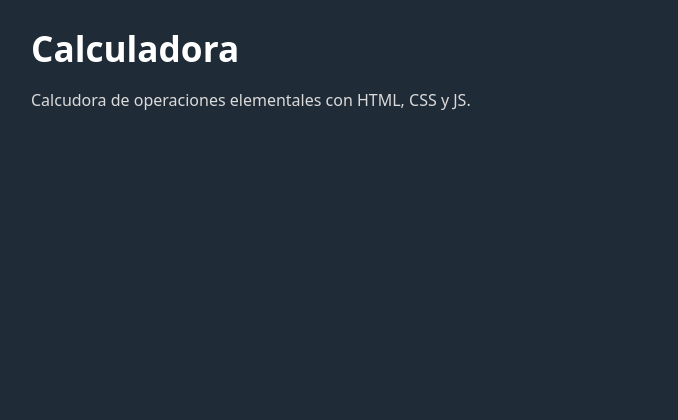
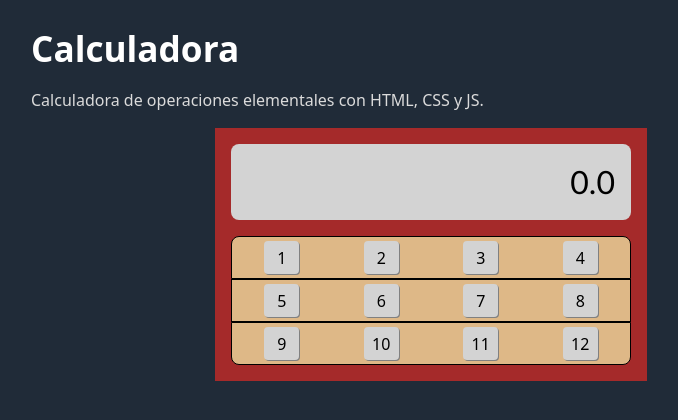
Before and after one commit to cesarlpb/learn-ts, a website built with Vite: page web/index.html in a window 1280 px wide. Shown: the whole page, without its empty margins (209-887 px from the left). Built offline with nearby package versions, Linux system fonts and the light colour scheme.

Commit message:
primera versión de interfaz de calculadora

```diff
--- a/web/index.html
+++ b/web/index.html
@@ -1,15 +1,56 @@
 <!doctype html>
-<html lang="en">
+<html lang="es">
+
 <head>
   <meta charset="UTF-8" />
   <link rel="icon" type="image/svg+xml" href="/vite.svg" />
   <meta name="viewport" content="width=device-width, initial-scale=1.0" />
-    <title>Vite + TS</title>
+  <title>Calculadora</title>
   <link rel="stylesheet" href="https://cdn.jsdelivr.net/npm/water.css@2/out/dark.css">
+  <!-- Importamos hoja de estilos custom de la calculadora -->
+  <!-- Así, esta hoja tiene prioridad -->
+  <!-- link:css + Tab o Enter -->
+  <link rel="stylesheet" href="style.css">
+  <!-- Si vemos error 404 en consola -> mirar ruta, mirar si existe archivo -> buscar ayuda -->
 </head>
+
 <body>
   <h1>Calculadora</h1>
-    <p>Calcudora de operaciones elementales con HTML, CSS y JS.</p>
+  <p>Calculadora de operaciones elementales con HTML, CSS y JS.</p>
+
+  <!-- Contenedor de la calculadora -->
+  <div class="container">
+
+    <!-- Elemento pantalla o display de la calculadora -->
+    <div id="display">0.0</div>
+
+    <!-- Contenedor directo de filas para usar pseudoselectores -->
+    <div class="rows">
+      <!-- fila 1 -->
+      <div class="row">
+        <div>1</div>
+        <div>2</div>
+        <div>3</div>
+        <div>4</div>
+      </div>
+      <!-- fila 2 -->
+      <div class="row">
+        <div>5</div>
+        <div>6</div>
+        <div>7</div>
+        <div>8</div>
+      </div>
+      <!-- fila 3 -->
+      <div class="row">
+      <div>9</div>
+      <div>10</div>
+      <div>11</div>
+      <div>12</div>
+      </div>
+    </div>
+
+  </div>
+
   <!--
     Calculadora:
     - grid -> cuadrícula
@@ -23,4 +64,5 @@
   <div id="app"></div>
   <script type="module" src="/src/main.ts"></script>
 </body>
+
 </html>
--- /dev/null
+++ b/web/style.css
@@ -0,0 +1,60 @@
+/* Selector de clase container */
+/* las clases se pueden repetir */
+.container {
+    background-color: brown;
+    padding: 1rem; /* 1rem = 16px */
+    max-width: 400px;
+    margin: 0 auto; /* centrado hhorizontal con margin */
+}
+/* Selector de id */
+/* id -> debe ser único en el documento */
+/* id (máxima prioridad) > clase */
+#display {
+    background-color: lightgray;
+    color: black;
+    font-size: 2rem;
+    padding: 1rem;
+    text-align: end;
+    font-family: 'Trebuchet MS', 'Lucida Sans Unicode', 'Lucida Grande', 'Lucida Sans', Arial, sans-serif;
+    border-radius: 0.5rem;
+    margin-bottom: 1rem;
+}
+.row {
+    border: 1px solid black;
+    display: flex;
+    justify-content: space-around;
+    align-items: center;
+    min-height: 2rem;
+    background-color: burlywood;
+    color:black;
+}
+/*
+top     - arriba
+bottom  - abajo
+
+left/right - izq / der
+*/
+.row:first-of-type {
+    border-top-left-radius: 0.5rem;
+    border-top-right-radius: 0.5rem;
+}
+.row:last-of-type {
+    border-bottom-left-radius: 0.5rem;
+    border-bottom-right-radius: 0.5rem;
+}
+/* Selectores de div dentro de clase row */
+.row > div {
+    background-color: lightgray;
+    padding: 0.33rem;
+    margin: 0.25rem;
+    width: 1.5rem;
+    text-align: center;
+    border-radius: 0.25rem;
+    box-shadow: 1px 1px gray;
+}
+/* hover := acción de colocar el cursor por encima de un elemento (no hace falta hacer click) */
+.row > div:hover {
+    background-color: gray;
+    box-shadow: 1px 1px lightgrey;
+    top: 1px;
+}
```
Lines whose indentation alone changed are shown as unchanged.
